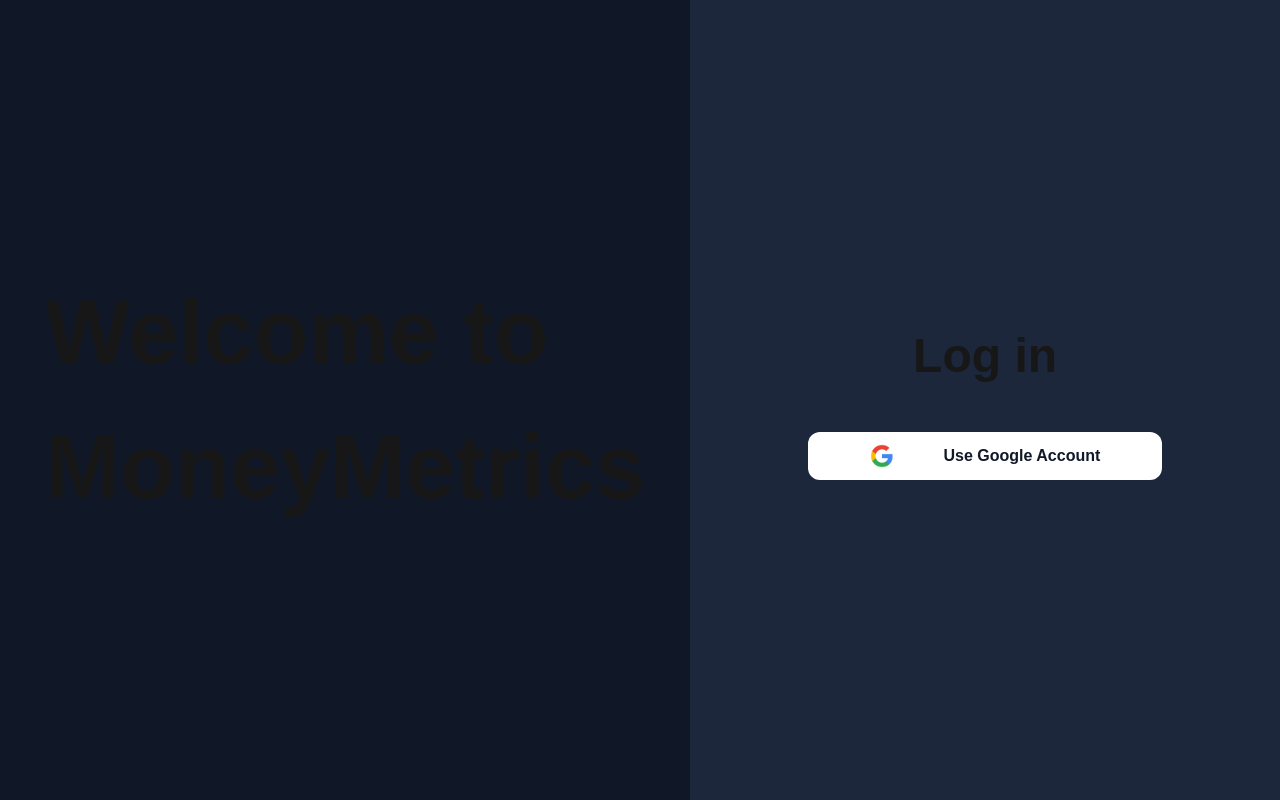
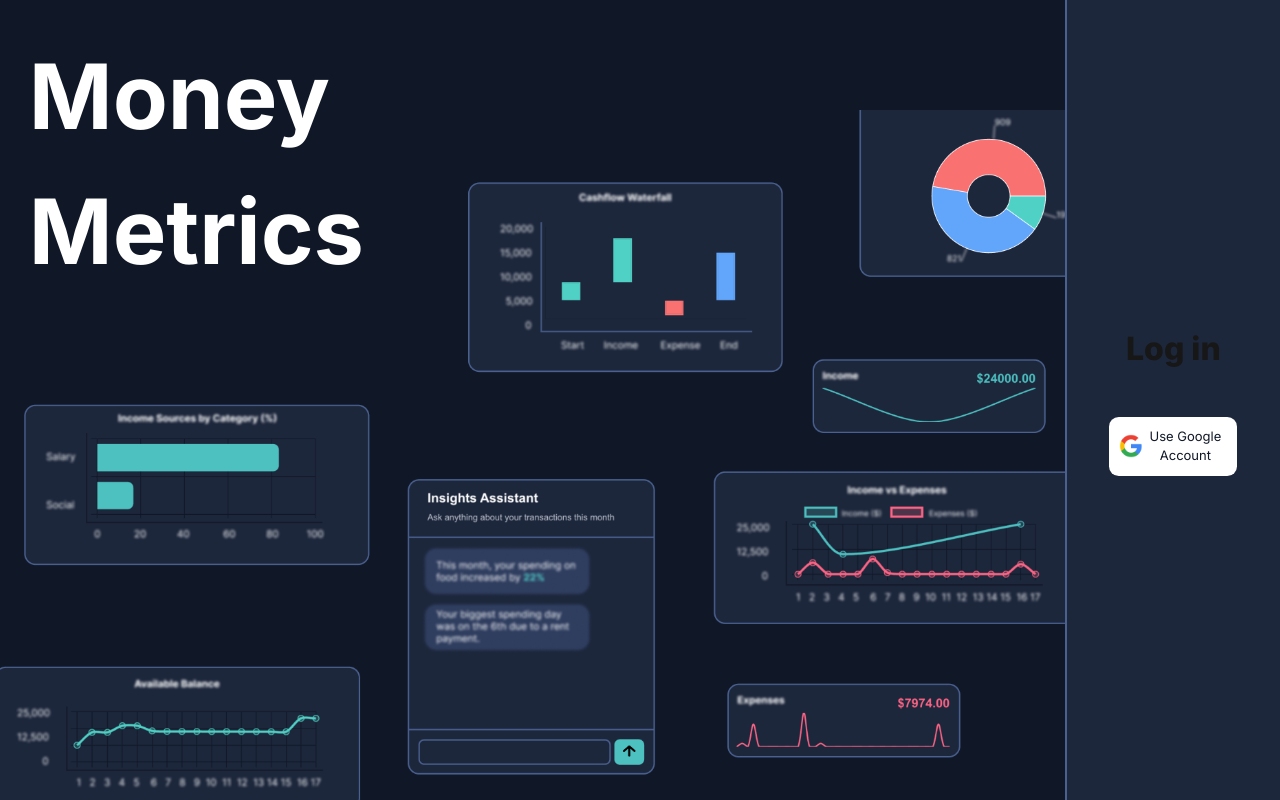
Before and after one commit to sabinaismailova/money-metric, a Next.js app: page / in a window 1280 px wide. Built offline with nearby package versions, Linux system fonts and the light colour scheme.

Commit message:
Add background for login page

```diff
--- a/app/layout.tsx
+++ b/app/layout.tsx
@@ -1,15 +1,10 @@
 import type { Metadata } from "next";
-import { Geist, Geist_Mono } from "next/font/google";
 import "./globals.css";
+import { Inter } from "next/font/google";
 
-const geistSans = Geist({
-  variable: "--font-geist-sans",
+const inter = Inter({
   subsets: ["latin"],
-});
-
-const geistMono = Geist_Mono({
-  variable: "--font-geist-mono",
-  subsets: ["latin"],
+  weight: ["300", "400", "600", "700", "800"],
 });
 
 export const metadata: Metadata = {
@@ -25,7 +20,7 @@
   return (
     <html lang="en">
       <body
-        className={`${geistSans.variable} ${geistMono.variable} antialiased`}
+        className={`${inter.className} antialiased`}
       >
         {children}
       </body>
--- a/app/login.module.css
+++ b/app/login.module.css
@@ -2,15 +2,20 @@
     width: 100%;
     height: 100%;
     display: flex;
-    justify-content: center;
-    align-items: center;
+    justify-content: start;
+    align-items: start;
     font-size: 90px;
-    font-weight: bolder;
-    padding: 0.5em;
+    font-weight: 700;
+    color: white;
+    background-image: url("./background.png");
+    background-size: contain;
+    background-position: bottom;
+    background-repeat: no-repeat;
+    border-right: 2px solid #4A6090;
 }
 
 .loginSection{
-    width: 100%;
+    width: 20%;
     height: 100%;
     display: flex;
     flex-direction: column;
@@ -38,13 +43,22 @@
     justify-content: space-evenly;
     align-items: center;
     background-color: white;
+    font-size: small;
+    font-weight: 500;
     color: #111827;
     padding: 0.75em;
     border-radius: 0.75em;
 }
 
 .span{
-    font-size: 3em;
+    font-size: 2em;
+    font-weight: 800;
+}
+
+.h1{
+    width: 48%;
+    height: 100%;
+    padding: 0.32em;
 }
 
 @media screen and ((max-width: 1000px) or (min-height: 1000px)){
--- a/app/page.tsx
+++ b/app/page.tsx
@@ -13,7 +13,7 @@
   return (
     <div className="min-w-screen h-screen bg-gray-900 flex items-center justify-center">
       <div className={styles.leftContent}>
-        Welcome to MoneyMetrics
+        <h1 className={styles.h1}>Money Metrics</h1>
       </div>
       <div className={styles.loginSection}>
         <div className={styles.loginContainer}>
```
Also changed, not shown: app/background.png (added).
